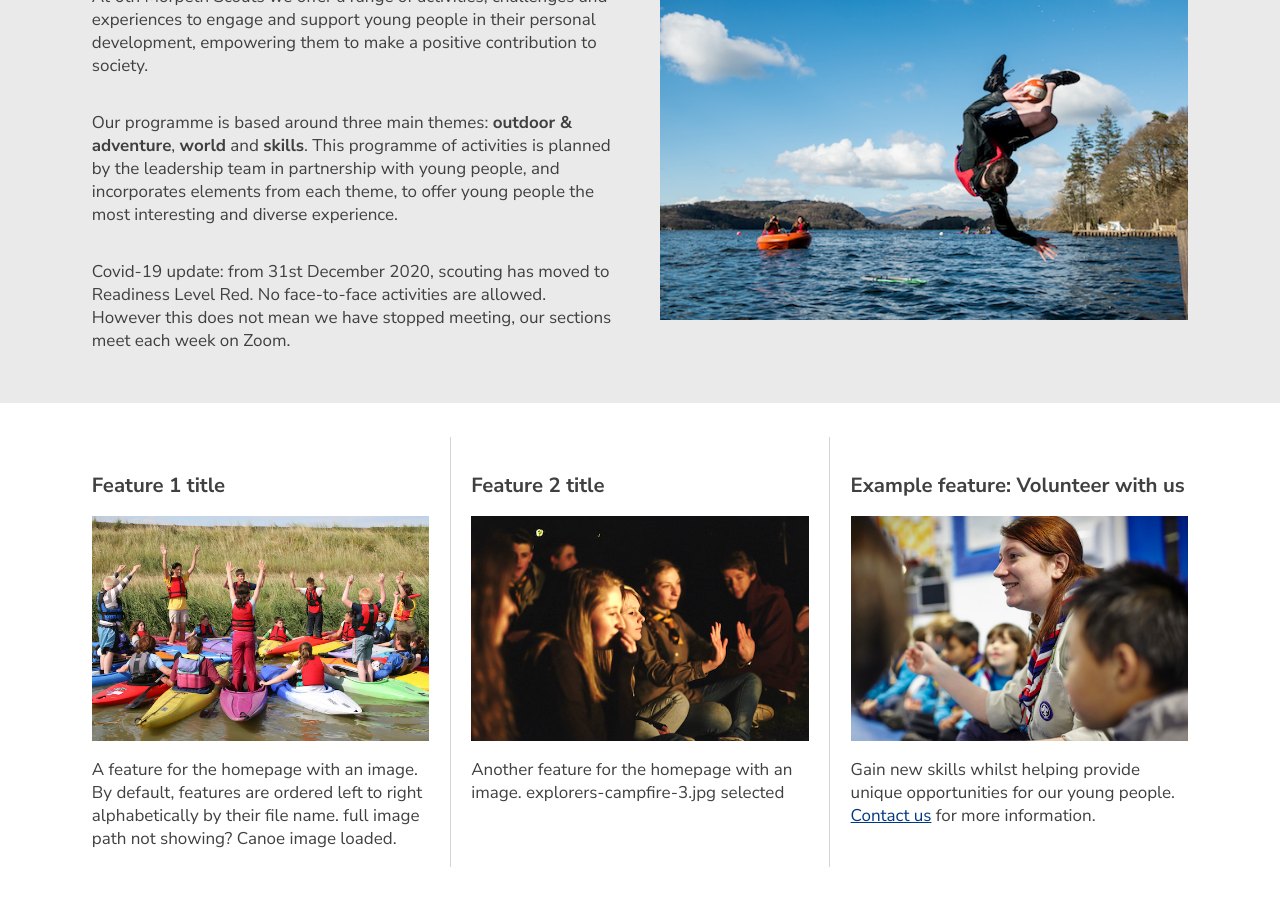
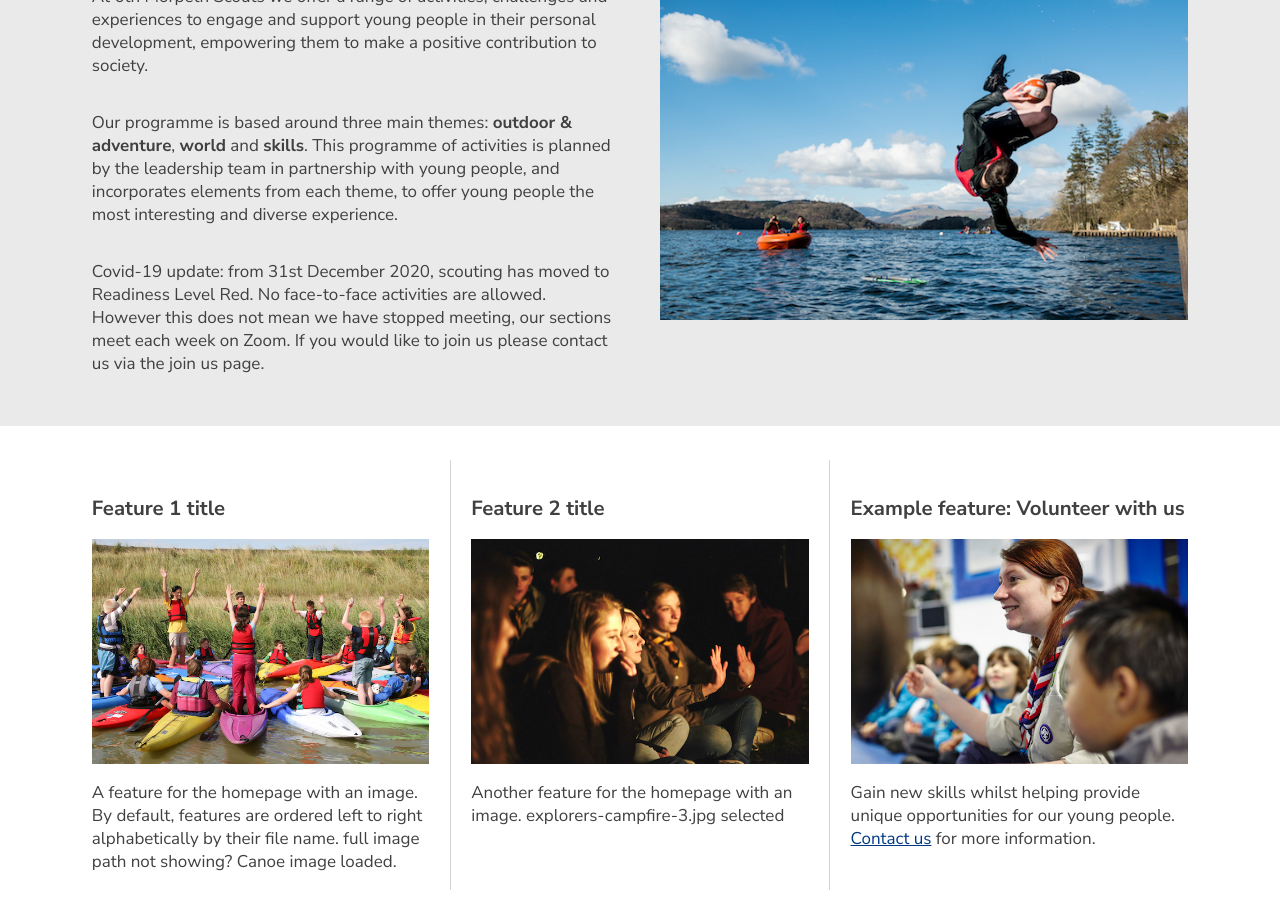
Before and after one commit to lizm696/6ms, a Jekyll site: the page built from index.md, in a window 1280 px wide and 900 px high, scrolled down 946 px. Built offline with Jekyll 4.4.1, drawn with Linux system fonts in a browser that asks for light colours; a script that is not in the unit is left out; comment, search, counter and statistics services are not loaded.

Commit message:
Update Pages “home”

```diff
--- a/_data/home.yml
+++ b/_data/home.yml
@@ -16,5 +16,5 @@
     Our programme is based around three main themes: **outdoor & adventure**, **world** and **skills**. This programme of activities is planned by the leadership team in partnership with young people, and incorporates elements from each theme, to offer young people the most interesting and diverse experience.
 
 
-    Covid-19 update: from 31st December 2020, scouting has moved to Readiness Level Red. No face-to-face activities are allowed. However this does not mean we have stopped meeting, our sections meet each week on Zoom.
+    Covid-19 update: from 31st December 2020, scouting has moved to Readiness Level Red. No face-to-face activities are allowed. However this does not mean we have stopped meeting, our sections meet each week on Zoom. If you would like to join us please contact us via the join us page.
   image: images/scout-jumping-into-lake.jpg
```
